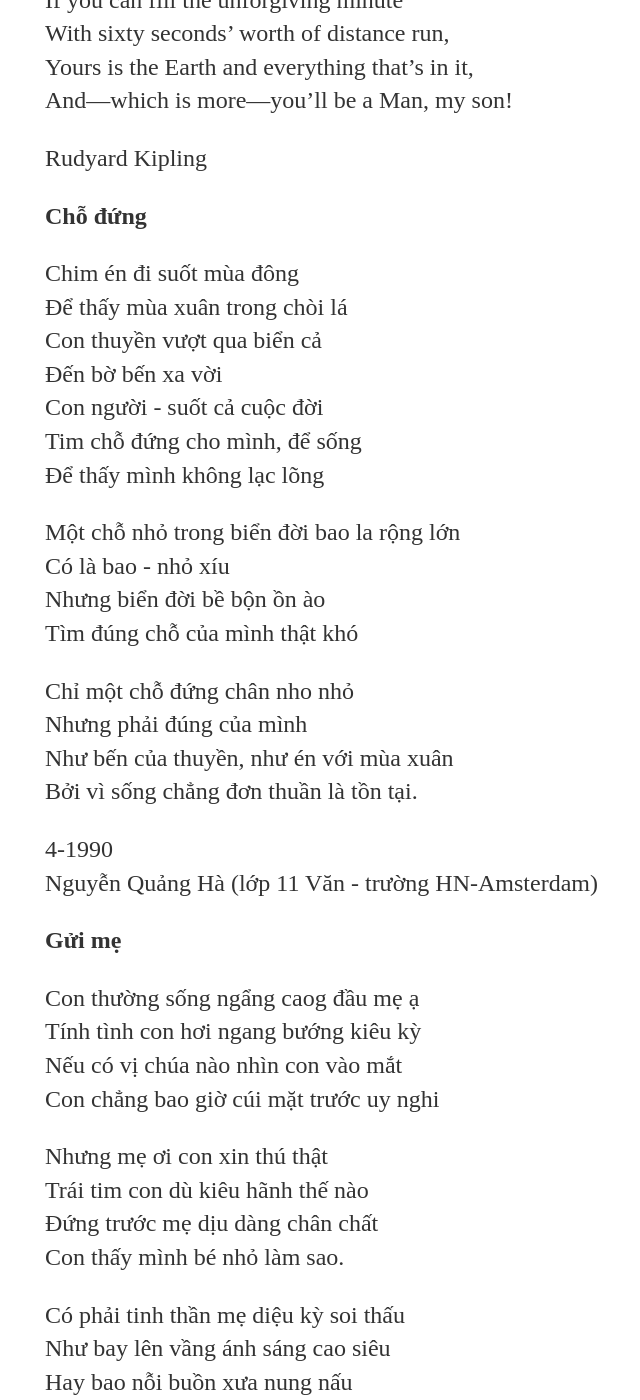
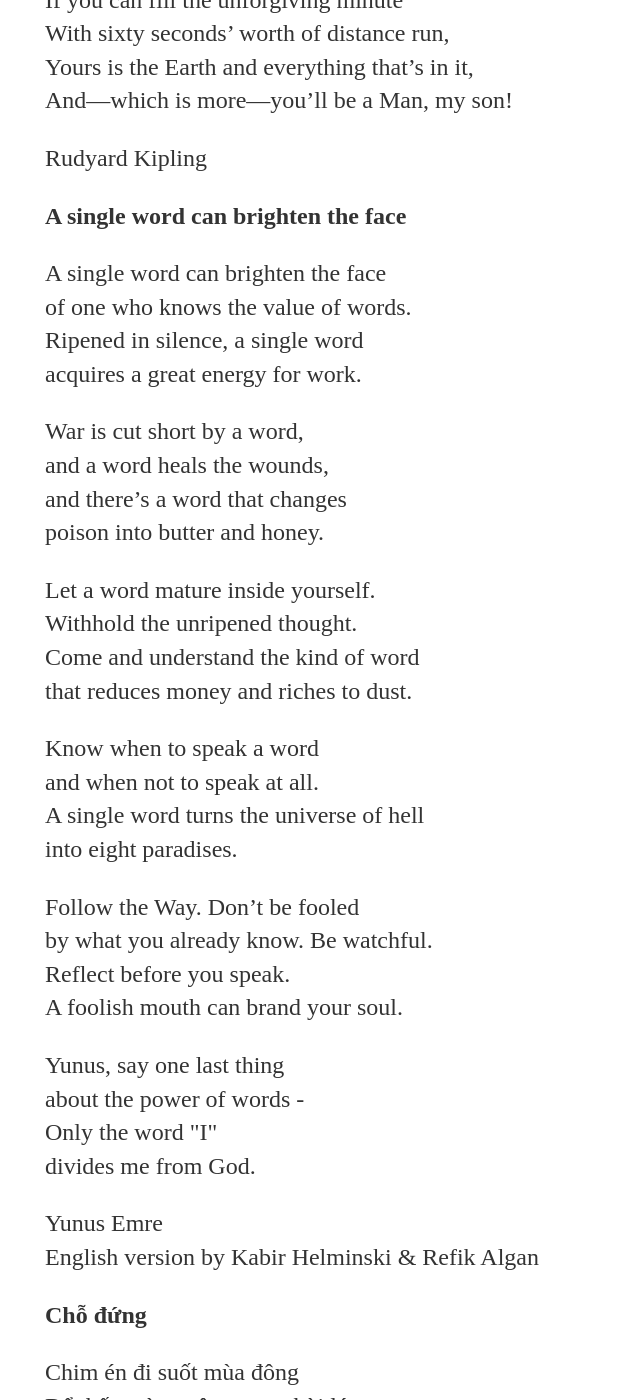
Before and after one commit to trucviennguyen/trucviennguyen.github.io, a Jekyll site: the page built from interests/poems/index.html, in a window 1280 px wide and 1400 px high, scrolled down 1346 px. Shown: the whole window, without its empty margins (147-787 px from the left). Built offline with Jekyll 4.4.1, drawn with Linux system fonts in a browser that asks for light colours.

Commit message:
Updating poems.

```diff
--- a/interests/poems/index.html
+++ b/interests/poems/index.html
@@ -55,6 +55,54 @@ title: Some references
 
 	<p align = "justify">
 			Rudyard Kipling
+	</p>
+
+	<p align = "justify"><strong>A single word can brighten the face</strong></p>
+	<p align = "justify">
+			A single word can brighten the face<br>
+			of one who knows the value of words.<br>
+			Ripened in silence, a single word<br>
+			acquires a great energy for work.
+	</p>
+
+	<p align = "justify">
+			War is cut short by a word,<br>
+			and a word heals the wounds,<br>
+			and there’s a word that changes<br>
+			poison into butter and honey.
+	</p>
+
+	<p align = "justify">
+			Let a word mature inside yourself.<br>
+			Withhold the unripened thought.<br>
+			Come and understand the kind of word<br>
+			that reduces money and riches to dust.
+	</p>
+
+	<p align = "justify">
+			Know when to speak a word<br>
+			and when not to speak at all.<br>
+			A single word turns the universe of hell<br>
+			into eight paradises.
+	</p>
+
+	<p align = "justify">
+			Follow the Way. Don’t be fooled<br>
+			by what you already know. Be watchful.<br>
+			Reflect before you speak.<br>
+			A foolish mouth can brand your soul.
+	</p>
+
+	<p align = "justify">
+			Yunus, say one last thing<br>
+			about the power of words &#45;<br>
+			Only the word &quot;I&quot;<br>
+			divides me from God.
+	</p>
+
+	<p align = "justify">
+			Yunus Emre<br>
+			English version by Kabir Helminski &amp; Refik Algan
 	</p>
 
 	<p align = "justify"><strong>Chỗ đứng</strong></p>
```
